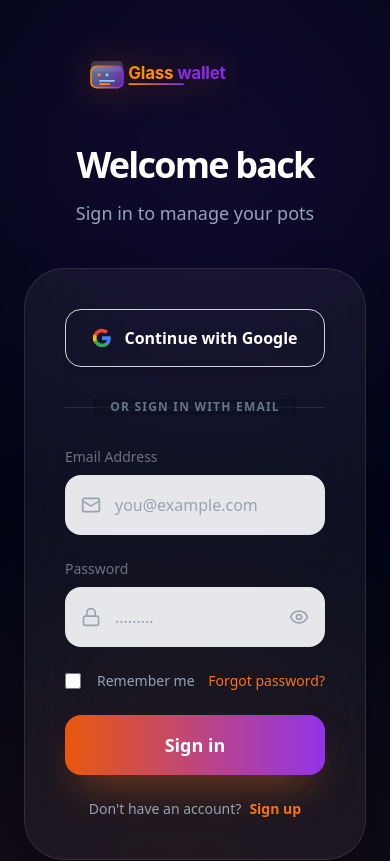
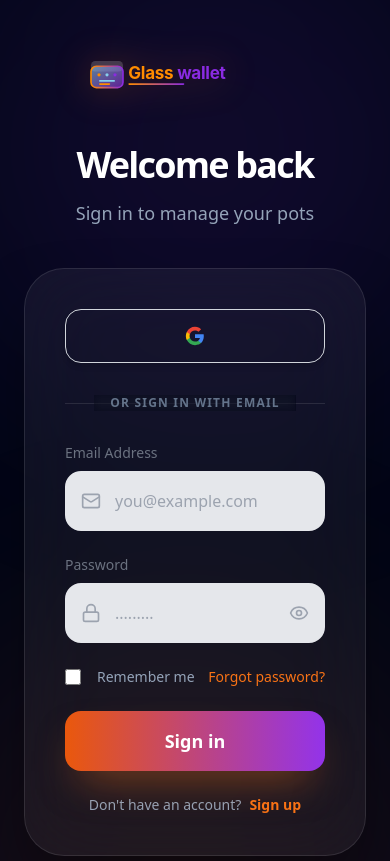
Before and after one commit to timiwritescode/glasswallet-frontend, a React (Vite) app: page /login in a window 390 px wide. Shown: the top 861 px of the page. Built offline with nearby package versions, Linux system fonts and the light colour scheme.

Commit message:
feat: make google social auth button mobile responsive

```diff
--- a/src/components/auth/SocialButton.tsx
+++ b/src/components/auth/SocialButton.tsx
@@ -17,7 +17,10 @@ export function SocialButton({
             onClick={onClick}
             className={`w-full ${className} rounded-2xl py-4 px-6 flex items-center justify-center gap-3 hover:shadow-md transition-all font-semibold`}>
             {icon}
-            <span>{text}</span>
+            <div className="hidden md:block">
+                <span>{text}</span>
+            </div>
+
         </button>
     )
 }
```
